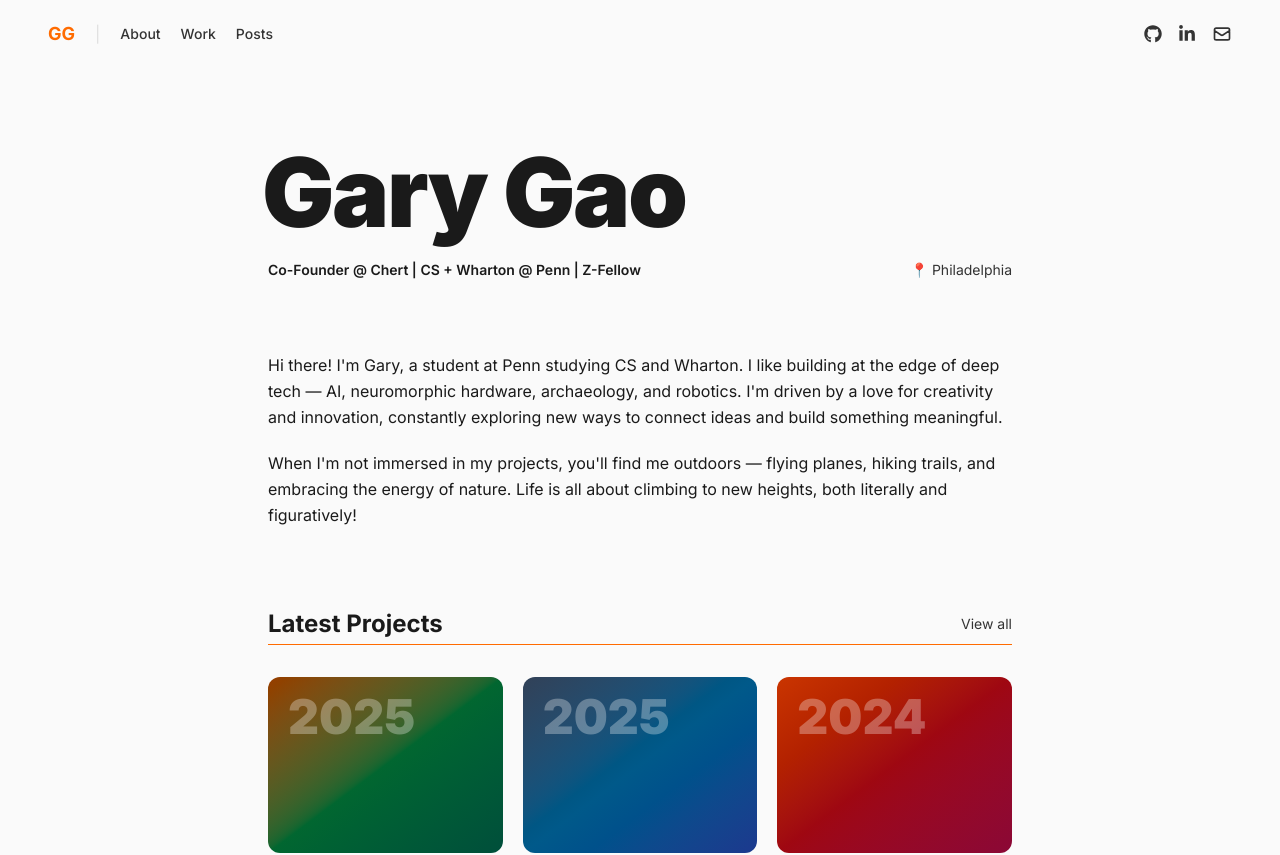
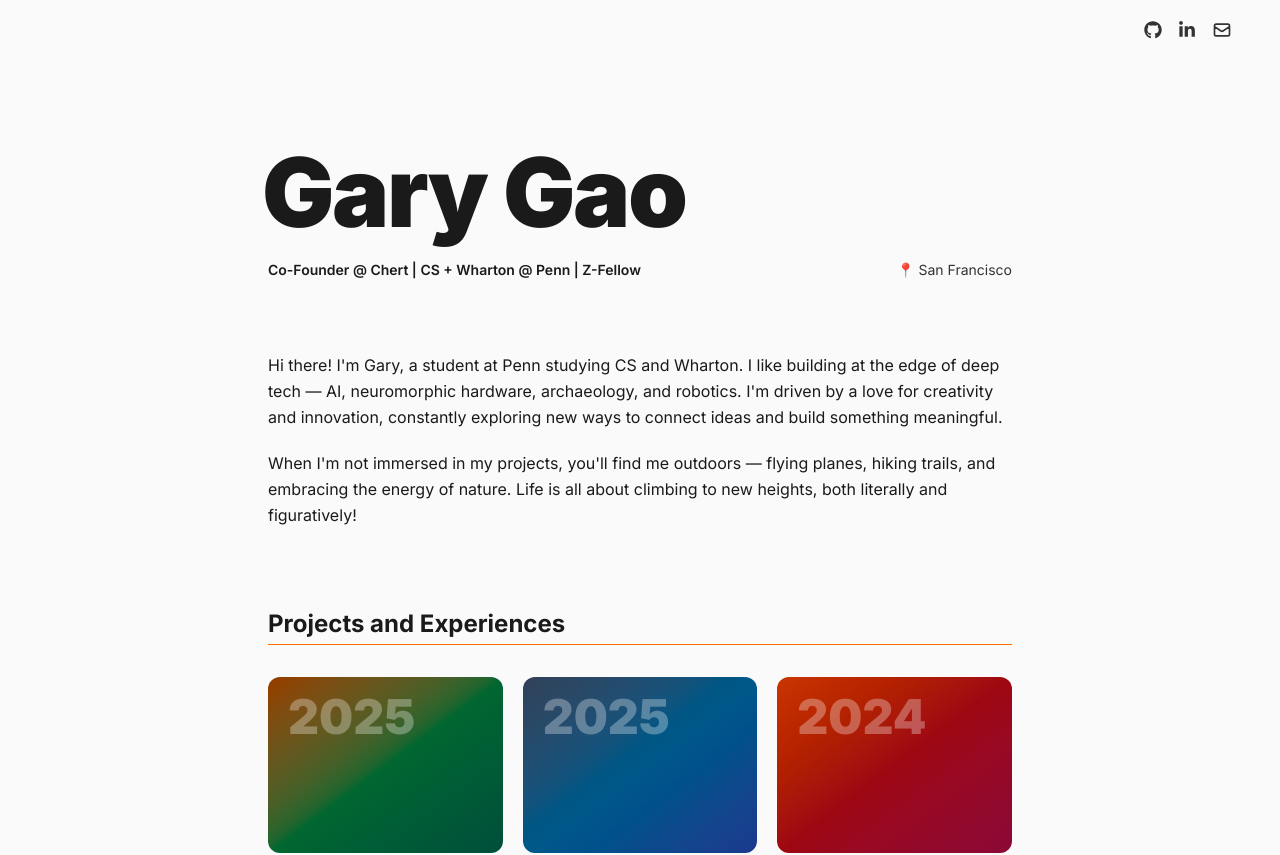
Before and after one commit to garygao333/gary-website, a Next.js app: page / in a window 1280 px wide. Shown: the top 855 px of the page. Built offline with nearby package versions, Linux system fonts and the light colour scheme.

Commit message:
updated descriptions

```diff
--- a/app/page.tsx
+++ b/app/page.tsx
@@ -1,5 +1,4 @@
 import { FaGithub, FaLinkedinIn } from "react-icons/fa";
-import { FaXTwitter } from "react-icons/fa6";
 import { HiOutlineMail } from "react-icons/hi";
 
 const projects = [
@@ -34,24 +33,15 @@ export default function Home() {
   return (
     <div className="min-h-screen" style={{ backgroundColor: "var(--bg)", color: "var(--text-primary)" }}>
       {/* Navigation */}
-      <nav className="fixed top-0 left-0 right-0 z-50 flex items-center justify-between px-6 md:px-12 py-5" style={{ backgroundColor: "var(--bg)" }}>
-        <div className="flex items-center gap-5">
-          <span className="text-lg font-bold" style={{ color: "var(--accent)" }}>GG</span>
-          <span style={{ color: "var(--border)" }}>|</span>
-          <div className="flex items-center gap-5 text-sm font-medium" style={{ color: "var(--text-secondary)" }}>
-            <a href="#about" className="transition-colors hover:text-[#111]">About</a>
-            <a href="#work" className="transition-colors hover:text-[#111]">Work</a>
-            <a href="#posts" className="transition-colors hover:text-[#111]">Posts</a>
-          </div>
-        </div>
+      <nav className="fixed top-0 left-0 right-0 z-50 flex items-center justify-end px-6 md:px-12 py-5" style={{ backgroundColor: "var(--bg)" }}>
         <div className="flex items-center gap-4" style={{ color: "var(--text-secondary)" }}>
           <a href="https://github.com/garygao333" target="_blank" rel="noreferrer" className="transition-colors hover:text-[#111]" aria-label="GitHub">
             <FaGithub size={18} />
           </a>
-          <a href="https://linkedin.com/in/garygao" target="_blank" rel="noreferrer" className="transition-colors hover:text-[#111]" aria-label="LinkedIn">
+          <a href="https://www.linkedin.com/in/garygao333/" target="_blank" rel="noreferrer" className="transition-colors hover:text-[#111]" aria-label="LinkedIn">
             <FaLinkedinIn size={18} />
           </a>
-          <a href="mailto:garygao@wharton.upenn.edu" className="transition-colors hover:text-[#111]" aria-label="Email">
+          <a href="mailto:gary@trychert.com" className="transition-colors hover:text-[#111]" aria-label="Email">
             <HiOutlineMail size={20} />
           </a>
         </div>
@@ -69,7 +59,7 @@ export default function Home() {
               Co-Founder @ Chert | CS + Wharton @ Penn | Z-Fellow
             </p>
             <p className="text-sm" style={{ color: "var(--text-secondary)" }}>
-              <span style={{ color: "var(--accent)" }}>&#x1F4CD;</span> Philadelphia
+              <span style={{ color: "var(--accent)" }}>&#x1F4CD;</span> San Francisco
             </p>
           </div>
         </section>
@@ -91,11 +81,8 @@ export default function Home() {
 
         {/* Latest Projects */}
         <section id="work" className="pt-10 pb-6">
-          <div className="flex items-center justify-between mb-1">
-            <h2 className="text-2xl font-bold">Latest Projects</h2>
-            <span className="text-sm cursor-pointer transition-colors hover:text-[#111]" style={{ color: "var(--text-secondary)" }}>
-              View all
-            </span>
+          <div className="mb-1">
+            <h2 className="text-2xl font-bold">Projects and Experiences</h2>
           </div>
           <div className="h-px mb-8" style={{ backgroundColor: "var(--accent)" }} />
 
```
